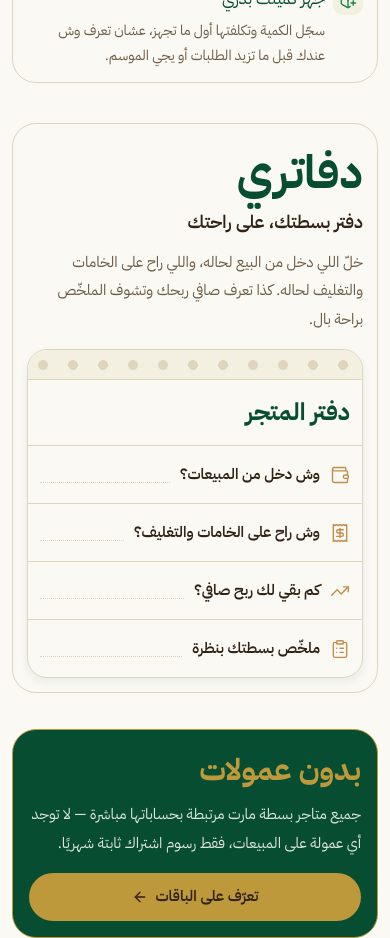
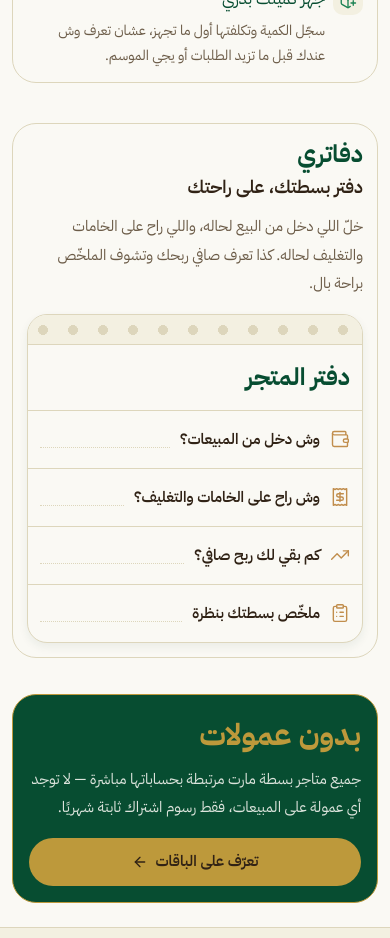
Before and after one commit to mos1985248-dotcom/BASTAH, a Next.js app: page / in a window 390 px wide. Shown: the part 3820-4758 px from the top of the page. Built offline with nearby package versions, Linux system fonts and the light colour scheme; no server answers; a web font is replaced by a local one.

Commit message:
Normalize responsive section typography and control labels

```diff
--- a/components/home/daftari.module.css
+++ b/components/home/daftari.module.css
@@ -6,7 +6,7 @@
 
 .kicker { display: flex; align-items: center; gap: 10px; margin: 0 0 8px; font-size: 14px; font-weight: 600; color: var(--ui-kicker); }
 .kicker::before { content: ""; width: 28px; height: 2px; border-radius: 2px; background: var(--ui-gold); }
-.title { margin: 0; font-size: clamp(46px, 5.75vw, 69px); font-weight: 700; line-height: 1.5; color: var(--ui-green-deep); }
+.title { margin: 0; font-size: var(--type-section); font-weight: 700; line-height: 1.4; color: var(--ui-green-deep); }
 .sub { margin: 0; font-size: 18px; font-weight: 600; color: var(--ui-ink); }
 .lead { margin: 0; min-width: 0; font-size: 16px; line-height: 1.9; color: var(--ui-ink-muted); }
 
```
